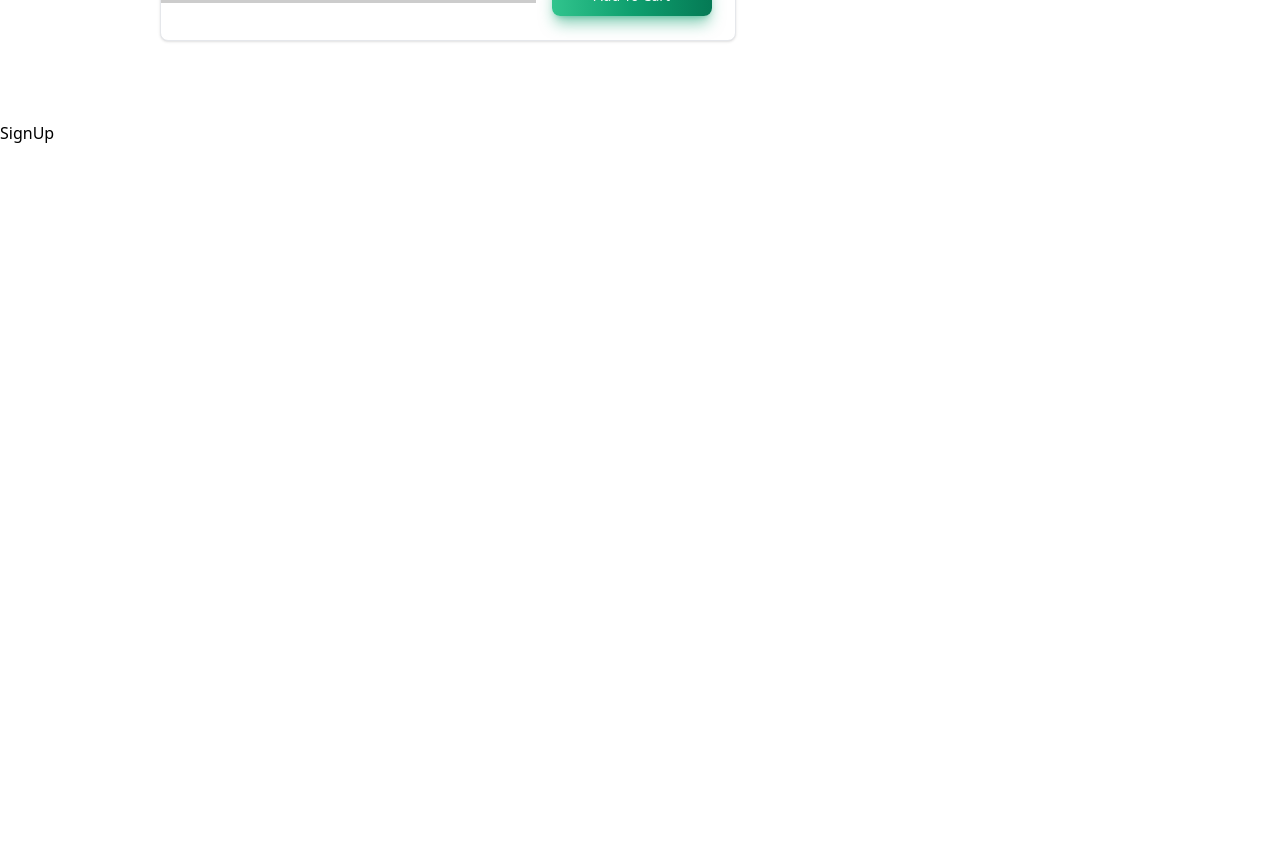
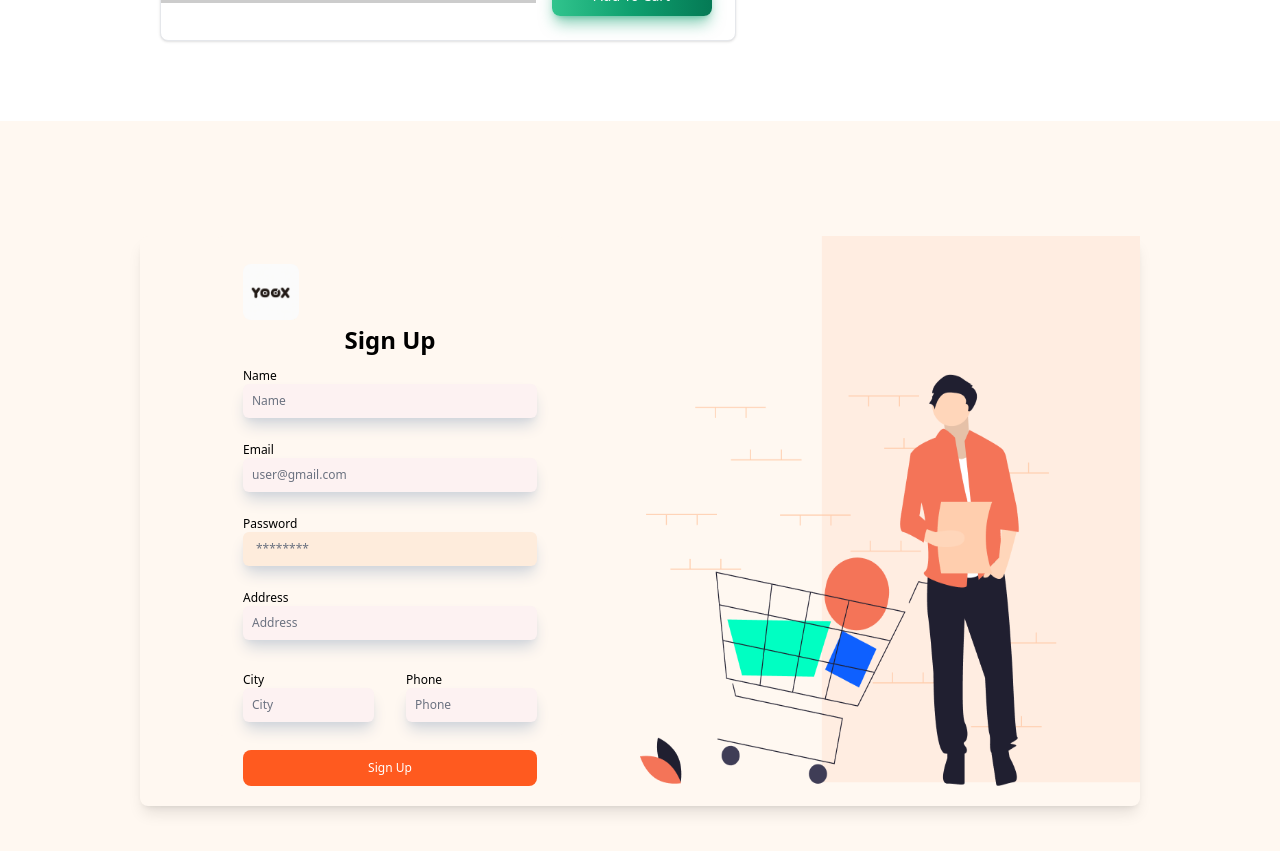
Before and after one commit to EltonMehmeti/Yoox-E-Commerce, a React (Create React App) app in the folder client/: page /signup in a window 1280 px wide. Shown: the part 2240-3091 px from the top of the page. Before the commit the page ends 2385 px from the top, so only its background shows below. Built offline with nearby package versions, Linux system fonts and the light colour scheme.

Commit message:
Blendi-SignUp
signup

```diff
--- a/client/src/pages/SignUp.js
+++ b/client/src/pages/SignUp.js
@@ -1,7 +1,49 @@
 import React from "react";
+import logo2 from '../img/logo2.png';
+import logoFigure from '../img/loginFigure.png';
 
 const SignUp = () => {
-  return <div>SignUp</div>;
+  return (
+  <div className='h-screen w-full flex bg-orange-50'>
+  <div className='grid grid-cols-1 md:grid-cols-2 m-auto  shadow-lg bg-orange-50 sm:max-w-[1000px] h-[570px] rounded-lg'>
+    <form className='  max-w-[350px] h-[500px] w-full rounded-lg mx-auto bg-orange-50 rounded  p-7'>
+      <div className="w-14 mb-0">
+        <img className='rounded-lg '  src= {logo2} />
+      </div>
+      <h2 className='text-2xl font-bold text-center py-1'>Sign Up</h2>
+      <div className='flex flex-col py-2 mb-2'>
+        <label className='text-xs '>Name</label>
+        <input name='name' className='text-xs border border-transparent rounded-md shadow-lg shadow-gray-300  bg-orange-100 border p-2 border relative bg-red-50  rounded shadow-gray-300' type="text" placeholder="Name"/>
+      </div>
+      <div className='flex flex-col py-2 mb-2'>
+        <label className='text-xs '>Email</label>
+        <input name='email' className='text-xs border border-transparent rounded-md shadow-lg shadow-gray-300  bg-orange-100 border p-2 border relative bg-red-50  rounded shadow-gray-300' type="text" placeholder="user@gmail.com"/>
+      </div>
+      <div className='flex flex-col py-2 mb-2'>
+        <label className='text-xs '>Password</label>
+        <input name='password' className= 'text-xs border py-2 border relative bg-orange-100 rounded-md  border border-transparent shadow-lg shadow-gray-300 'type="password" placeholder="********"/>
+      </div>
+      <div className='flex flex-col py-2 mb-2'>
+        <label className='text-xs '>Address</label>
+        <input name='address' className='text-xs border border-transparent rounded-md shadow-lg shadow-gray-300  bg-orange-100 border p-2 border relative bg-red-50  rounded shadow-gray-300' type="text" placeholder="Address"/>
+      </div>
+      <div className='flex flex-row py-2 mb-0 '>
+        <div className='flex flex-col py-2 pr-4 mb-0' >
+        <label className='text-xs '>City</label>
+        <input name='city' className='w-full text-xs border border-transparent rounded-md shadow-lg shadow-gray-300  bg-orange-100 border p-2 border relative bg-red-50  rounded shadow-gray-300' type="text" placeholder="City"/>
+        </div>
+       <div className='flex flex-col py-2 pl-4 m-0'>
+       <label className='text-xs '>Phone</label>
+        <input name='phone' className='w-full text-xs border border-transparent rounded-md shadow-lg shadow-gray-300  bg-orange-100 border p-2 border relative bg-red-50  rounded shadow-gray-300' type="text" placeholder="Phone"/>
+       </div>
+      </div>
+      <button className='text-xs border w-full bg-orange-500 hover:bg-orange-600 border-2 text-white  border border-transparent rounded-lg my-3 py-2' >Sign Up</button>
+    </form>
+    <div className='w-full h-[550px] hidden md:block  '>
+      <img className='w-full h-full ' src={logoFigure} />
+    </div>
+  </div>
+</div>);
 };
 
 export default SignUp;
```
